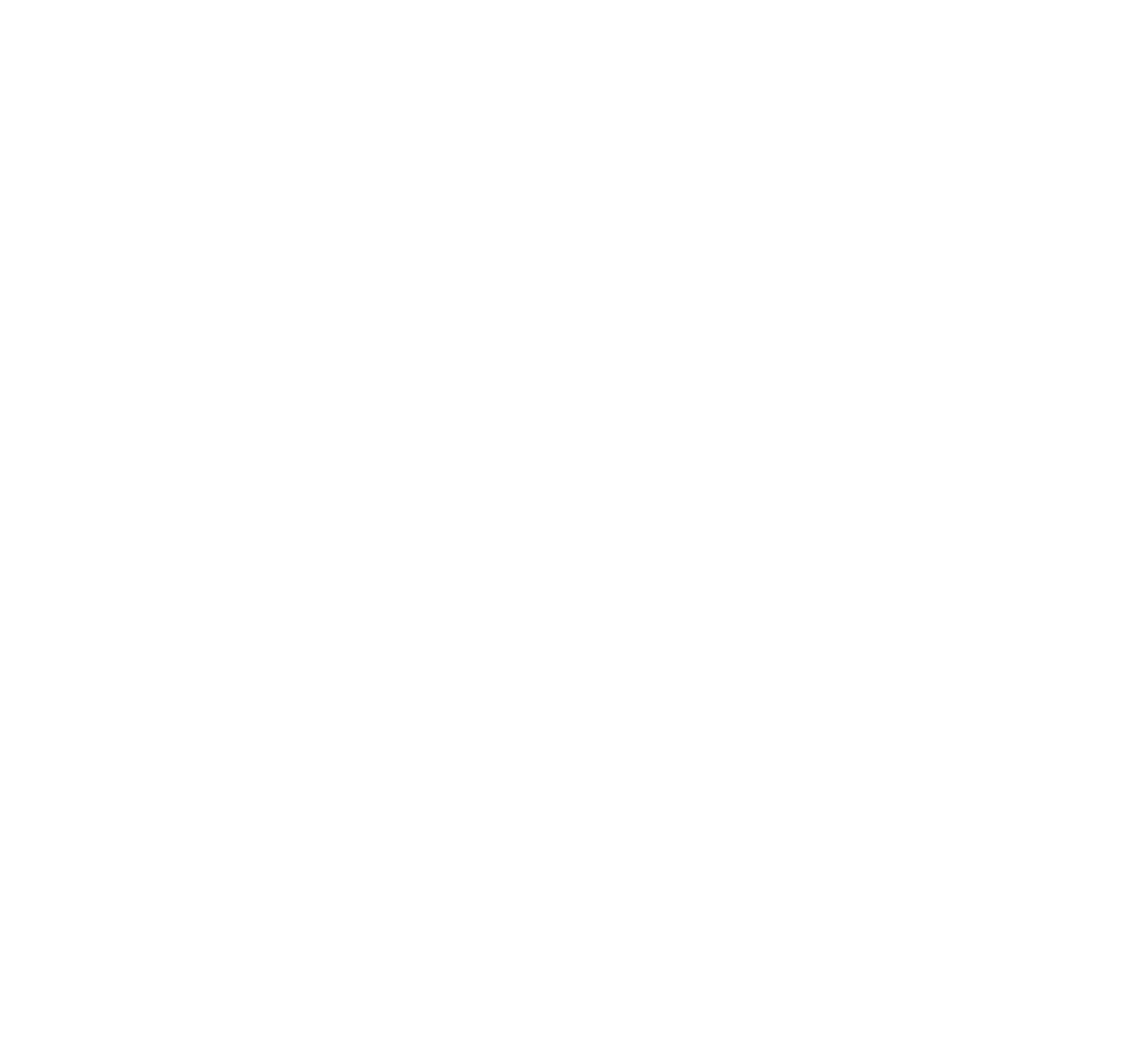
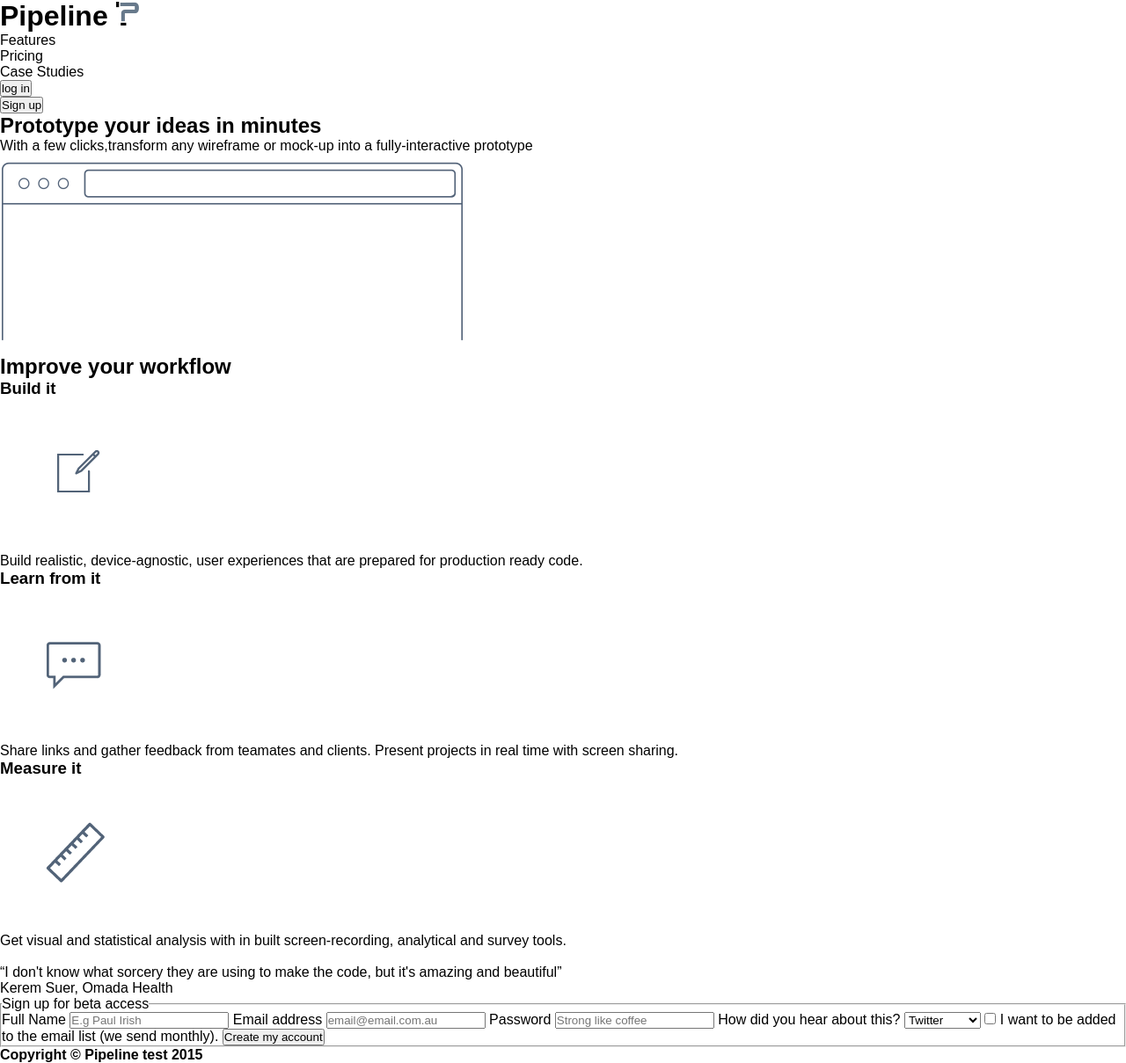
Before and after one commit to asholiver/pipeline, a website: page index.html in a window 1280 px wide. Shown: the whole page at 88% size. Before the commit the page ends 800 px from the top, so only its background shows below. Drawn offline with nearby package versions, Linux system fonts and the light colour scheme; files that its build step writes are made by us from their sources.

Commit message:
2 hour commit

```diff
--- a/index.html
+++ b/index.html
@@ -4,7 +4,7 @@
 
 <head>
 
-    <title></title>
+    <title>Pipeline Test</title>
 
     <meta charset="utf-8">
     <meta name="keywords" content="">
@@ -18,7 +18,111 @@
 
 <body>
 
+<header>
+    <h1>
+        <span>Pipeline</span>
+        <!-- insert logo here -->
+        <img src="images/pipeline_logo.png"/>
+    </h1>
+
+    <ul>
+        <li>Features</li>
+        <li>Pricing</li>
+        <li>Case Studies</li>
+    </ul>
+
+    <ul>
+        <li>
+            <button>log in</button>
+        </li>
+        <li>
+            <button> Sign up</button>
+        </li>
+    </ul>
+</header>
+
+<main>
+
+<div>
+    <h2>Prototype your ideas in minutes</h2>
+
+    <p>With a few clicks,transform any wireframe or mock-up into a fully-interactive prototype</p>
+<!-- insert browser picture here -->
+    <img src="images/browser_outline.png"/>
+</div>
+
+<!-- class in section for :after feature for white triangle -->
+<section class="has-arrow">
+    <h2>Improve your workflow</h2>
+
+    <ul>
+        <li>
+            <h3>Build it</h3>
+            <div>
+                <img src="images/icon_build.png">
+            </div>
+            <p>Build realistic, device-agnostic, user experiences that are prepared for production ready code.</p>
+        </li>
+
+        <li>
+            <h3>Learn from it</h3>
+            <div>
+                <img src="images/icon_learn.png">
+            </div>
+            <p>Share links and gather feedback from teamates and clients. Present projects in real time with screen sharing.</p>
+        </li>
+
+        <li>
+            <h3>Measure it</h3>
+                <div>
+                    <img src="images/icon_measure.png">
+                </div>
+            <p>Get visual and statistical analysis with in built screen-recording, analytical and survey tools.</p>
+        </li>
+    </ul>
+
+    <div>
+        <img src=""/>
+        <p> &ldquo;I don't know what sorcery they are using to make the code, but it's amazing and beautiful&rdquo;</p>
+        <p>Kerem Suer, Omada Health</p>
+    </div>
+</section>
+
+<section>
+    <form>
+        <fieldset>
+            <legend>Sign up for beta access</legend>
+            <label for="full-name">Full Name</label>
+            <input id="full-name" type="text" placeholder="E.g Paul Irish">
+            <label for="email">Email address</label>
+            <input id="email" type="text" placeholder="email@email.com.au">
+            <label for="password">Password</label>
+            <input id="password" type="text" placeholder="Strong like coffee">
+            <label for="option">How did you hear about this?</label>
+            <select id="option">
+                <option>Twitter</option>
+                <option>Facebook</option>
+                <option>Tv</option>
+                <option>Radio</option>
+                <option>Magazines</option>
+            </select>
+            <input id="checkbox" type="checkbox">
+             <label for="checkbox">I want to be added to the email list (we send monthly).</label>
+             <button>Create my account</button>
+
+        </fieldset>
+    </form>
+</section>
+
+<footer>
+<h4> Copyright &copy; Pipeline test 2015
+
+
+
+
+
 
 </body>
 
+
 </html>
```
Also changed, not shown: images/browser_outline.png (added), images/favicon.ico (added), images/icon_build.png (added), images/icon_build.svg (added), images/icon_learn.png (added), images/icon_learn.svg (added), images/icon_measure.png (added), images/icon_measure.svg (added), images/pipeline_logo.png (added), images/user_photo.png (added).
